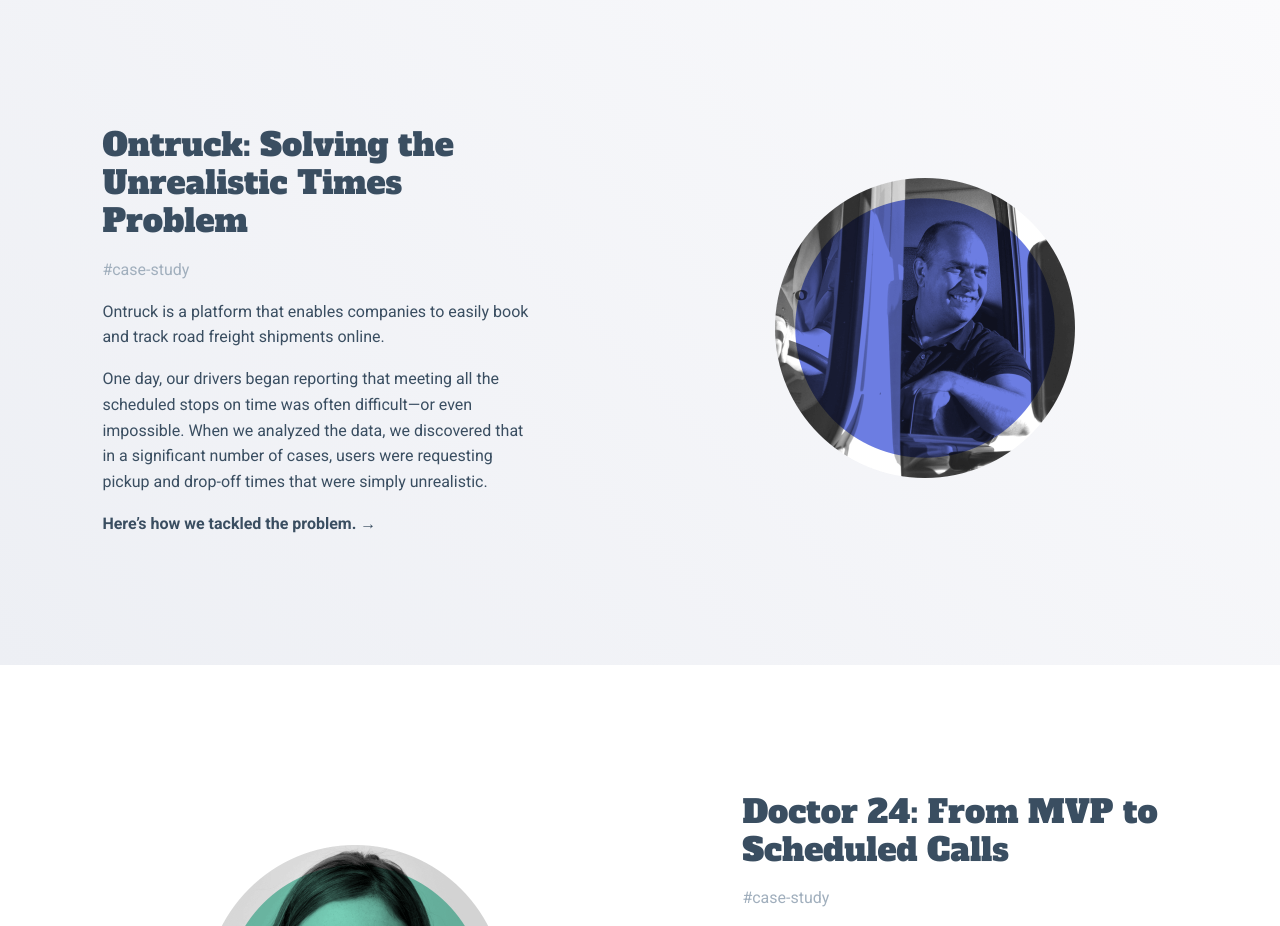
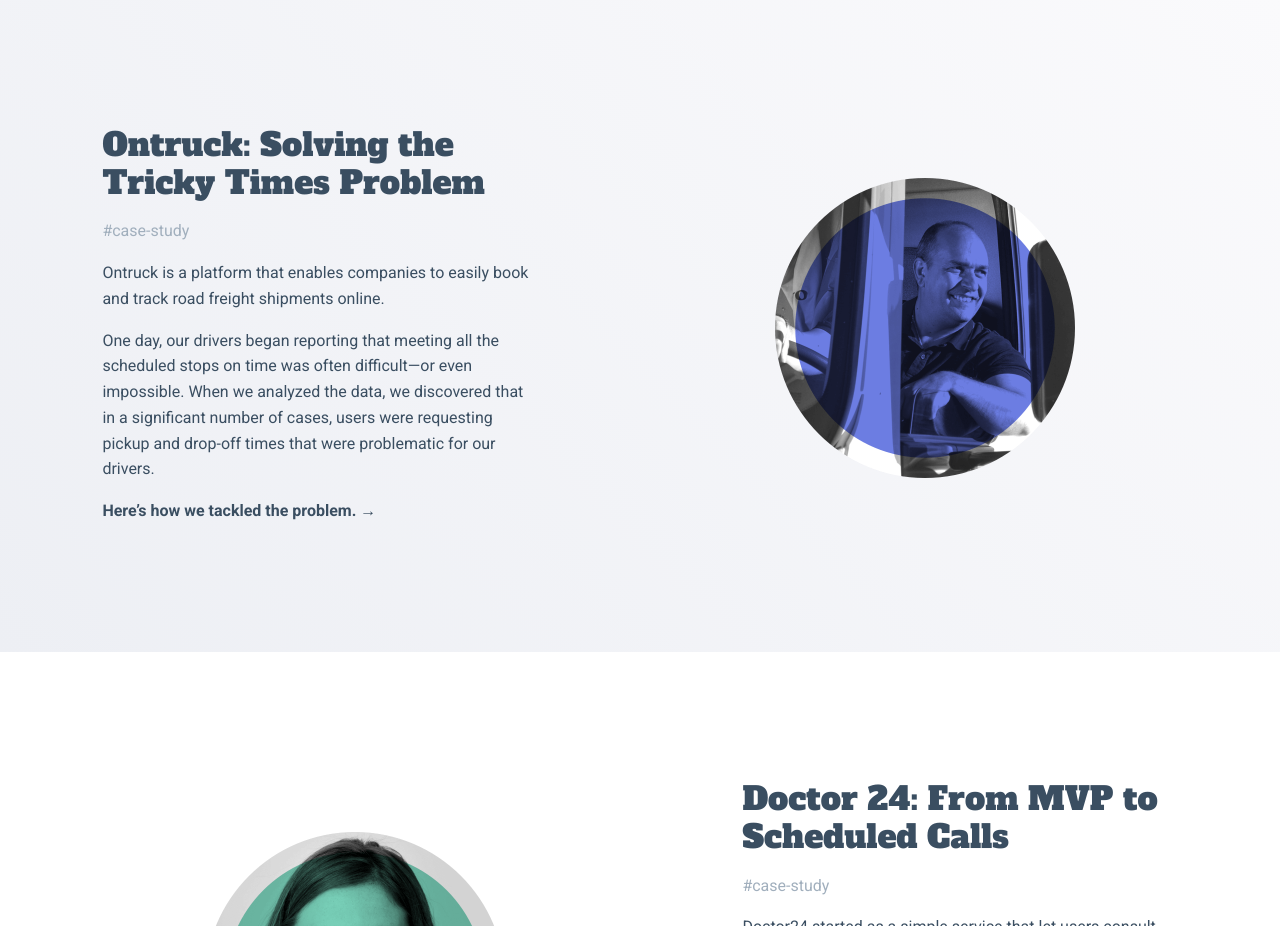
Before and after one commit to carlos-sanchez/carlos-sanchez.github.io, a plain HTML site: page index.html in a window 1280 px wide. Shown: the part 1925-2851 px from the top of the page. Drawn offline with nearby package versions, Linux system fonts and the light colour scheme.

Commit message:
Updates tricky times post cover

```diff
--- a/index.html
+++ b/index.html
@@ -222,7 +222,7 @@
 
 
         <div class="col col--left col6 project-list__item__info">
-          <h2 class="project-list__item__info__title">Ontruck: Solving the Unrealistic Times Problem</h2>
+          <h2 class="project-list__item__info__title">Ontruck: Solving the Tricky Times Problem</h2>
           <ul class="project-list__item__info__tags">
             <li>#case-study</li>
           </ul>
@@ -230,7 +230,7 @@
             Ontruck is a platform that enables companies to easily book and track road freight shipments online.
           </p>
           <p>
-            One day, our drivers began reporting that meeting all the scheduled stops on time was often difficult—or even impossible. When we analyzed the data, we discovered that in a significant number of cases, users were requesting pickup and drop-off times that were simply unrealistic.
+            One day, our drivers began reporting that meeting all the scheduled stops on time was often difficult—or even impossible. When we analyzed the data, we discovered that in a significant number of cases, users were requesting pickup and drop-off times that were problematic for our drivers.
           </p>
           <a href="ontruck-tricky-times-case-study.html" class="project-list__item__info__read-more" title="Read More">Here’s how we tackled the problem.<span aria-hidden="true"> &rarr;</span></a>
         </div>
```
